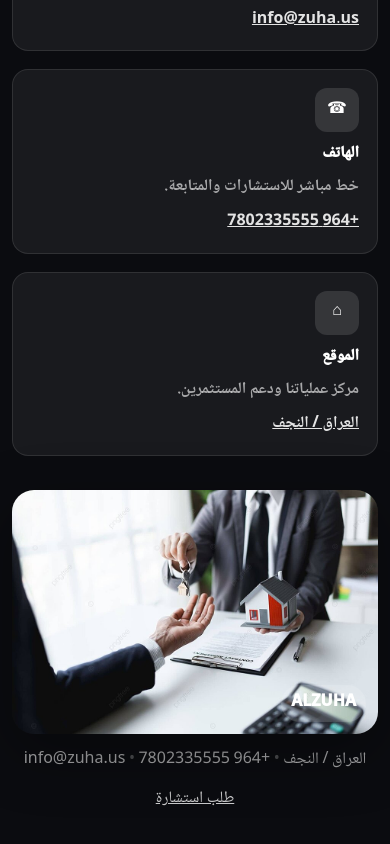
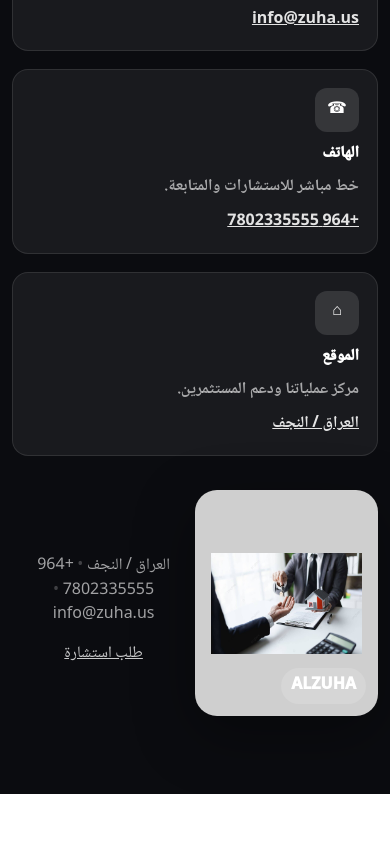
Before and after one commit to alzuha1/zuha, a Next.js app: page / in a window 390 px wide. Shown: the part 6847-7691 px from the top of the page. After the commit the page ends 7641 px from the top, so only its background shows below. Built offline with nearby package versions, Linux system fonts and the light colour scheme; no server answers.

Commit message:
Fix home logo responsive sizing

```diff
--- a/public/pages/home/css/page.css
+++ b/public/pages/home/css/page.css
@@ -730,27 +730,50 @@ a {
 
 
 /* =========================================================
-   21.04) FINAL LOGO IMAGE
-   صورة الشعار داخل الحاوية بدون all: unset وبدون scale صفر
+   21.04) FINAL TOPBAR LOGO IMAGE - SCOPED FIX
+   التعديل الحاسم:
+   - كان الكود السابق يستهدف .home-brand-logo عالميًا.
+   - هذا جعل أي شعار بنفس الكلاس خارج الهيدر يتمدد حسب مساحة الأب.
+   - الآن تم قصر التكبير على الصورة الموجودة داخل .home-brand-logo-shell فقط.
 ========================================================= */
 
-.home-brand-logo, /* كلاس الشعار القديم إن كان مستخدمًا */
-.home-brand-logo-img, /* كلاس الشعار الجديد إن كان مستخدمًا */
-.home-brand-logo-shell img { /* أي صورة داخل حاوية الشعار */
-  width: 100% !important; /* جعل الصورة تملأ عرض الحاوية */
-  height: 100% !important; /* جعل الصورة تملأ ارتفاع الحاوية */
-  max-width: 100% !important; /* منع تجاوز العرض */
-  max-height: 100% !important; /* منع تجاوز الارتفاع */
-  display: block !important; /* إزالة الفراغ الافتراضي أسفل الصور */
-  object-fit: contain !important; /* عرض الشعار كاملًا بدون قص أساسي */
-  object-position: center center !important; /* توسيط الشعار داخل الحاوية */
-  padding: var(--home-logo-pad-y) var(--home-logo-pad-x) !important; /* فراغ داخلي محسوب حول الشعار */
-  transform: scale(var(--home-logo-scale)) !important; /* تكبير الصورة داخل الحاوية */
-  transform-origin: center center !important; /* جعل التكبير من المركز */
-  box-sizing: border-box !important; /* جعل البادنك داخل أبعاد الصورة */
-  mix-blend-mode: normal !important; /* منع بهتان الشعار */
-  filter: contrast(1.16) saturate(1.18) brightness(1.04) !important; /* تحسين وضوح الشعار والذهب */
-} /* نهاية صورة الشعار */
+.home-brand-logo-shell > img, /* يستهدف الصورة المباشرة داخل حاوية شعار الهيدر فقط */
+.home-brand-logo-shell .home-brand-logo, /* يستهدف الشعار القديم فقط إذا كان داخل حاوية الهيدر */
+.home-brand-logo-shell .home-brand-logo-img { /* يستهدف الشعار الجديد فقط إذا كان داخل حاوية الهيدر */
+  width: 100% !important; /* يجعل صورة شعار الهيدر تملأ عرض الحاوية المحددة فقط */
+  height: 100% !important; /* يجعل صورة شعار الهيدر تملأ ارتفاع الحاوية المحددة فقط */
+  max-width: 100% !important; /* يمنع خروج الصورة أفقيًا خارج حاوية الهيدر */
+  max-height: 100% !important; /* يمنع خروج الصورة عموديًا خارج حاوية الهيدر */
+  display: block !important; /* يزيل الفراغ الافتراضي أسفل الصور */
+  object-fit: contain !important; /* يعرض الشعار كاملًا بدون قص */
+  object-position: center center !important; /* يوسّط الشعار داخل الحاوية */
+  padding: var(--home-logo-pad-y) var(--home-logo-pad-x) !important; /* يضيف فراغًا داخليًا محسوبًا داخل الحاوية */
+  transform: scale(var(--home-logo-scale)) !important; /* يكبر الشعار داخل الحاوية فقط لا خارجها */
+  transform-origin: center center !important; /* يجعل التكبير من مركز الشعار */
+  box-sizing: border-box !important; /* يحتسب البادنك ضمن أبعاد الصورة */
+  mix-blend-mode: normal !important; /* يمنع تغيّر ألوان الشعار بسبب الخلفيات */
+  filter: contrast(1.16) saturate(1.18) brightness(1.04) !important; /* يحسن وضوح اللون الذهبي */
+} /* نهاية ضبط صورة شعار الهيدر */
+
+
+/* =========================================================
+   21.04B) LOOSE LOGO SAFETY GUARD
+   حماية إضافية لأي صورة شعار خارج الهيدر حتى لا تتحول إلى بانر عملاق.
+========================================================= */
+
+main img.home-brand-logo, /* أي صورة شعار داخل محتوى الصفحة وليست داخل الهيدر */
+main img.home-brand-logo-img { /* أي نسخة بديلة من صورة الشعار داخل محتوى الصفحة */
+  width: auto !important; /* يمنع تمدد الشعار بعرض الصفحة بالكامل */
+  height: auto !important; /* يحافظ على النسبة الطبيعية للشعار */
+  max-width: min(520px, 82vw) !important; /* يضع سقفًا احترافيًا لعرض الشعار داخل الصفحة */
+  max-height: 320px !important; /* يمنع الشعار من التحول إلى كتلة عمودية ضخمة */
+  object-fit: contain !important; /* يعرض الشعار كاملًا دون قص */
+  object-position: center center !important; /* يوسّط الشعار داخل مساحته */
+  padding: 0 !important; /* يزيل أي بادنك موروث من شعار الهيدر */
+  margin-inline: auto !important; /* يوسّط الشعار أفقيًا */
+  transform: none !important; /* يلغي تكبير الهيدر عن الشعار الموجود داخل الصفحة */
+  box-shadow: none !important; /* يمنع انتقال ظل الهيدر للشعار الداخلي */
+} /* نهاية حماية الشعارات خارج الهيدر */
 
 
 /* =========================================================
@@ -1082,3 +1105,63 @@ main[dir="ltr"] .home-mobile-panel { /* دعم كلاس الاتجاه ودعم
     transform: scale(1.35) !important; /* تكبير آمن */
   } /* نهاية شعار القائمة على الشاشات الصغيرة */
 } /* نهاية قواعد الشاشات الصغيرة */
+
+/* =========================================================
+   21.13) FINAL DESKTOP BRAND-WALL LOGO CONTROL
+   هذا البلوك يوضع في آخر الملف عمدًا لأنه يحسم تعارضات الحجم في الشاشات الكبيرة.
+========================================================= */
+
+.brandWall { /* حاوية قسم الشعار الكبير داخل الصفحة */
+  display: flex !important; /* يجعل التحكم في تموضع الشعار أسهل */
+  justify-content: center !important; /* يوسّط بطاقة الشعار أفقيًا */
+  align-items: center !important; /* يوسّط بطاقة الشعار عموديًا داخل القسم */
+  width: 100% !important; /* يحافظ على عرض القسم كاملًا بدون كسر */
+} /* نهاية حاوية قسم الشعار */
+
+.brandHuge { /* بطاقة الشعار الكبيرة داخل الصفحة وليست شعار الهيدر */
+  width: min(760px, calc(100% - 48px)) !important; /* يمنع البطاقة من ملء الشاشة على الديسكتوب */
+  max-width: 760px !important; /* يضع سقفًا ثابتًا للعرض على الشاشات الكبيرة جدًا */
+  min-height: 0 !important; /* يلغي min-height القديم الذي كان يضخم مساحة البطاقة */
+  height: clamp(240px, 30vw, 380px) !important; /* ارتفاع مرن ومسيطر عليه */
+  margin-inline: auto !important; /* توسيط البطاقة داخل الصفحة */
+  border-radius: 28px !important; /* حواف ناعمة قريبة من هوية الهيدر */
+  background: #cfcfcf !important; /* خلفية رمادية ثابتة خلف الشعار */
+  display: flex !important; /* يسمح بتوسيط الصورة داخليًا */
+  align-items: center !important; /* توسيط عمودي للصورة */
+  justify-content: center !important; /* توسيط أفقي للصورة */
+  overflow: hidden !important; /* يمنع أي تمدد أو خروج للصورة */
+} /* نهاية بطاقة الشعار الكبيرة */
+
+.brandHuge img { /* صورة الشعار داخل بطاقة brandHuge */
+  width: 100% !important; /* يجعل الصورة تلتزم بعرض البطاقة لا بعرض الشاشة */
+  height: 100% !important; /* يجعل الصورة تلتزم بارتفاع البطاقة المسيطر عليه */
+  max-width: 100% !important; /* يمنع تجاوز عرض البطاقة */
+  max-height: 100% !important; /* يمنع تجاوز ارتفاع البطاقة */
+  object-fit: contain !important; /* يعرض الشعار كاملًا بدل القص أو التمدد */
+  object-position: center center !important; /* يوسّط الشعار داخل البطاقة */
+  padding: clamp(18px, 3vw, 46px) !important; /* يضيف تنفسًا بصريًا حول الشعار */
+  transform: none !important; /* يلغي أي تكبير موروث من قواعد الهيدر */
+  opacity: 1 !important; /* يضمن ظهور الشعار حتى لو لم تعمل is-loaded */
+  box-sizing: border-box !important; /* يحتسب البادنك ضمن مساحة الصورة */
+} /* نهاية صورة بطاقة الشعار الكبيرة */
+
+@media (max-width: 1024px) { /* ضبط بطاقة الشعار على التابلت والموبايل */
+  .brandHuge { /* بطاقة الشعار على الشاشات المتوسطة والصغيرة */
+    width: min(620px, calc(100% - 32px)) !important; /* عرض مناسب لا يلامس حواف الشاشة */
+    max-width: 620px !important; /* سقف عرض آمن للتابلت */
+    height: clamp(220px, 46vw, 340px) !important; /* ارتفاع مرن أصغر من الديسكتوب */
+    min-height: 0 !important; /* منع استدعاء min-height القديم */
+  } /* نهاية بطاقة الشعار على التابلت والموبايل */
+
+  .brandHuge img { /* صورة الشعار داخل البطاقة على التابلت والموبايل */
+    padding: clamp(14px, 4vw, 34px) !important; /* بادنك متجاوب يمنع ازدحام الشعار */
+  } /* نهاية صورة الشعار المتجاوبة */
+} /* نهاية قواعد التابلت والموبايل */
+
+@media (max-width: 520px) { /* ضبط أدق للشاشات الصغيرة جدًا */
+  .brandHuge { /* بطاقة الشعار في الموبايلات الضيقة */
+    width: calc(100% - 24px) !important; /* يترك هامشًا صغيرًا من الجانبين */
+    height: clamp(190px, 58vw, 280px) !important; /* يقلل الارتفاع حتى لا يغطي الشاشة */
+    border-radius: 22px !important; /* تدوير مناسب للموبايل */
+  } /* نهاية بطاقة الشعار في الموبايلات الضيقة */
+} /* نهاية قواعد الشاشات الصغيرة جدًا */
```
